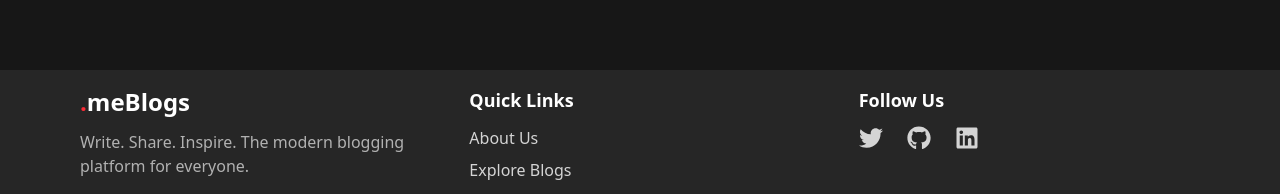
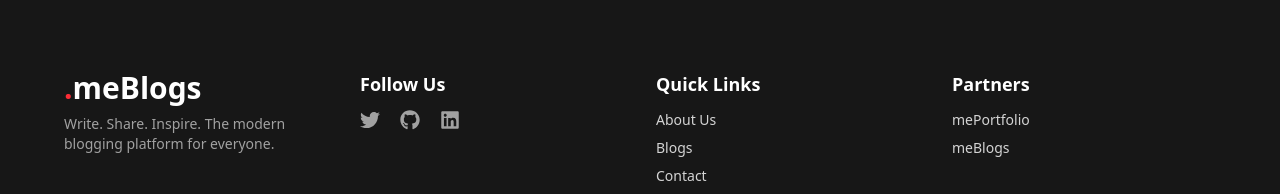
Before and after one commit to Miheergautam/.meBlogs, a React (Vite) app in the folder frontend/: page / in a window 1280 px wide. Shown: the part 756-950 px from the top of the page. Built offline with nearby package versions, Linux system fonts and the light colour scheme; the HTML template or start-up script is replaced by a standard one.

Commit message:
Improved Footer UI

```diff
--- a/frontend/src/components/LandingPage/Footer.tsx
+++ b/frontend/src/components/LandingPage/Footer.tsx
@@ -2,22 +2,53 @@
 
 export default function Footer() {
   return (
-    <footer className="bg-neutral-800 text-neutral-300 mt-20 p-4">
-      <div className="container mx-auto px-6 lg:px-16 grid grid-cols-1 md:grid-cols-3 gap-12 text-center md:text-left">
-        {/* Branding & Tagline */}
-        <div className="space-y-3">
-          <h2 className="text-2xl font-bold text-red-500">
+    <footer className="w-full mt-15 bg-neutral-900 text-white py-5 px-6">
+      <div className="max-w-6xl mx-auto grid md:grid-cols-4 gap-8">
+        {/* Branding */}
+        <div>
+          <h2 className="text-3xl font-bold text-red-500 mb-2">
             .<span className="text-white">meBlogs</span>
           </h2>
-          <p className="text-md opacity-80">
+          <p className="text-sm text-neutral-400">
             Write. Share. Inspire. The modern blogging platform for everyone.
           </p>
         </div>
 
+        {/* Follow Us */}
+        <div>
+          <h3 className="text-lg font-semibold mb-3">Follow Us</h3>
+          <div className="flex space-x-5">
+            <a
+              href="https://twitter.com"
+              target="_blank"
+              rel="noopener noreferrer"
+              className="text-neutral-400 hover:text-red-500 transition"
+            >
+              <FaTwitter size={20} />
+            </a>
+            <a
+              href="https://github.com/Miheergautam"
+              target="_blank"
+              rel="noopener noreferrer"
+              className="text-neutral-400 hover:text-red-500 transition"
+            >
+              <FaGithub size={20} />
+            </a>
+            <a
+              href="https://www.linkedin.com/in/miheer-gautam"
+              target="_blank"
+              rel="noopener noreferrer"
+              className="text-neutral-400 hover:text-red-500 transition"
+            >
+              <FaLinkedin size={20} />
+            </a>
+          </div>
+        </div>
+
         {/* Quick Links */}
-        <div className="space-y-3">
-          <h3 className="text-lg font-semibold text-white">Quick Links</h3>
-          <ul className="space-y-2">
+        <div>
+          <h3 className="text-lg font-semibold mb-3">Quick Links</h3>
+          <ul className="space-y-2 text-sm text-neutral-300">
             <li>
               <a href="/about" className="hover:text-red-500 transition">
                 About Us
@@ -25,7 +56,7 @@
             </li>
             <li>
               <a href="/blogs" className="hover:text-red-500 transition">
-                Explore Blogs
+                Blogs
               </a>
             </li>
             <li>
@@ -36,42 +67,29 @@
           </ul>
         </div>
 
-        {/* Social Links */}
-        <div className="space-y-3">
-          <h3 className="text-lg font-semibold text-white">Follow Us</h3>
-          <div className="flex justify-center md:justify-start space-x-6 mt-2">
-            <a
-              href="https://twitter.com"
-              target="_blank"
-              rel="noopener noreferrer"
-              className="hover:text-red-500 transition"
-            >
-              <FaTwitter size={24} />
-            </a>
-            <a
-              href="https://github.com/Miheergautam"
-              target="_blank"
-              rel="noopener noreferrer"
-              className="hover:text-red-500 transition"
-            >
-              <FaGithub size={24} />
-            </a>
-            <a
-              href="www.linkedin.com/in/miheer-gautam"
-              target="_blank"
-              rel="noopener noreferrer"
-              className="hover:text-red-500 transition"
-            >
-              <FaLinkedin size={24} />
-            </a>
-          </div>
+        {/* Partners */}
+        <div>
+          <h3 className="text-lg font-semibold mb-3">Partners</h3>
+          <ul className="space-y-2 text-sm text-neutral-300">
+            <li>
+              <a href="/about" className="hover:text-red-500 transition">
+                mePortfolio
+              </a>
+            </li>
+            <li>
+              <a href="/blogs" className="hover:text-red-500 transition">
+                meBlogs
+              </a>
+            </li>
+          </ul>
         </div>
       </div>
 
-      {/* Copyright Section */}
-      <div className="border-t border-neutral-700 mt-8 pt-5 text-center text-sm opacity-75">
+      {/* Divider */}
+      <div className="mt-5 border-t border-neutral-700 pt-4 text-center text-sm text-neutral-500">
         &copy; {new Date().getFullYear()}{" "}
-        <span className="text-red-500">.meBlogs</span>. All rights reserved.
+        <span className="text-red-500 font-medium">.meBlogs</span>. All rights
+        reserved.
       </div>
     </footer>
   );
--- a/frontend/src/components/LandingPage/NavBar.tsx
+++ b/frontend/src/components/LandingPage/NavBar.tsx
@@ -12,7 +12,7 @@
 
   return (
     <>
-      <div className="bg-neutral-900 shadow-md">
+      <div className="bg-neutral-900 shadow-md w-full">
         <div className="flex justify-between items-center px-6 py-4">
           <div
             className="flex items-center gap-2 cursor-pointer"
--- a/frontend/src/pages/LandingPage.tsx
+++ b/frontend/src/pages/LandingPage.tsx
@@ -16,7 +16,7 @@
 
   return (
     <PullToRefresh onRefresh={handleRefresh} style={{ minHeight: "100vh" }}>
-      <div className="absolute flex flex-col min-h-screen bg-neutral-900 text-white">
+      <div className="absolute flex flex-col min-h-screen items-center bg-neutral-900 text-white">
         <NavBar />
 
         {/* Main Section */}
```
